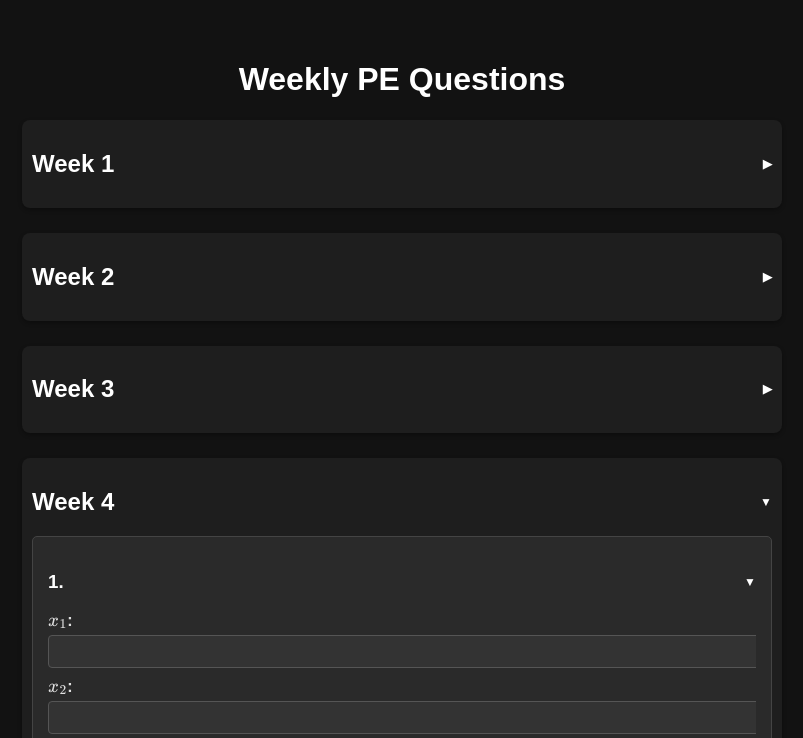
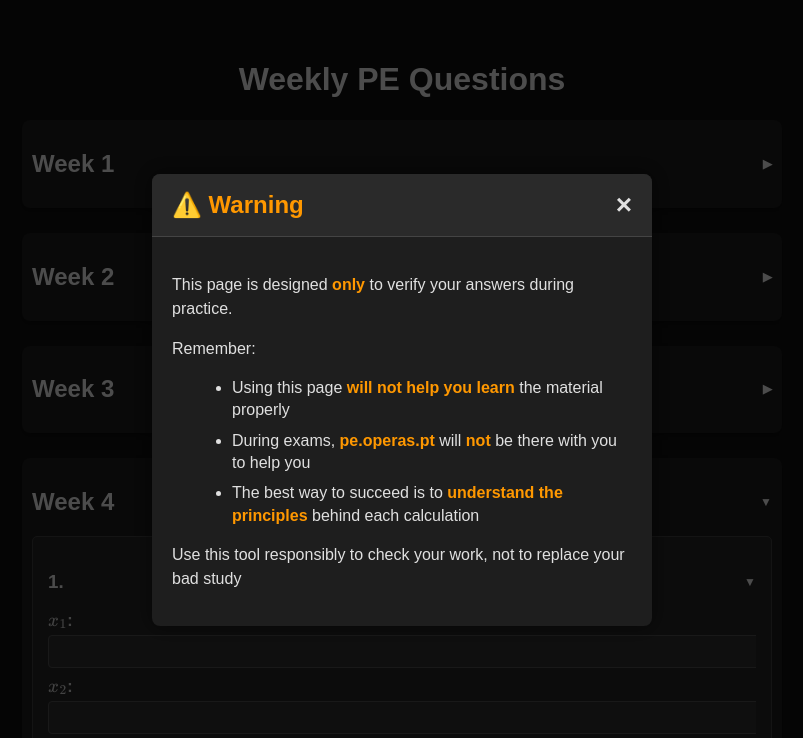
Before and after one commit to oPeras1/Weekly-PE, a plain HTML site: page index.html in a window 1280 px wide. Shown: the top 738 px of the page, without its empty margins (238-1041 px from the left). Drawn offline with nearby package versions, Linux system fonts and the light colour scheme; some packages are replaced by stand-ins of ours.

Commit message:
warning: warning because I am a good person

```diff
--- a/index.html
+++ b/index.html
@@ -181,9 +181,113 @@
             color: #fff;
             font-family: monospace;
         }
+        .disclaimer-overlay {
+            position: fixed;
+            top: 0;
+            left: 0;
+            width: 100%;
+            height: 100%;
+            background-color: rgba(0, 0, 0, 0.7);
+            display: flex;
+            justify-content: center;
+            align-items: center;
+            z-index: 1000;
+            opacity: 0;
+            visibility: hidden;
+            transition: opacity 0.3s ease, visibility 0.3s ease;
+        }
+
+        .disclaimer-overlay.show {
+            opacity: 1;
+            visibility: visible;
+        }
+
+        .disclaimer-content {
+            background-color: #1e1e1e;
+            width: 90%;
+            max-width: 500px;
+            border-radius: 8px;
+            box-shadow: 0 0 20px rgba(0, 0, 0, 0.5);
+            transform: translateY(-20px);
+            transition: transform 0.4s ease;
+            overflow: hidden;
+        }
+
+        .disclaimer-overlay.show .disclaimer-content {
+            transform: translateY(0);
+        }
+
+        .disclaimer-header {
+            display: flex;
+            justify-content: space-between;
+            align-items: center;
+            padding: 15px 20px;
+            background-color: #2a2a2a;
+            border-bottom: 1px solid #444;
+        }
+
+        .disclaimer-header h2 {
+            margin: 0;
+            color: #ff9800;
+            font-size: 1.5rem;
+            text-align: left;
+        }
+
+        .close-btn {
+            font-size: 28px;
+            font-weight: bold;
+            color: #e0e0e0;
+            cursor: pointer;
+            transition: color 0.2s ease;
+        }
+
+        .close-btn:hover {
+            color: #ff9800;
+        }
+
+        .disclaimer-body {
+            padding: 20px;
+        }
+
+        .disclaimer-body p {
+            margin-bottom: 15px;
+            line-height: 1.5;
+        }
+
+        .disclaimer-body ul {
+            margin-left: 20px;
+            margin-bottom: 15px;
+        }
+
+        .disclaimer-body li {
+            margin-bottom: 8px;
+            line-height: 1.4;
+        }
+
+        .disclaimer-body strong {
+            color: #ff9800;
+        }
     </style>
 </head>
 <body>
+    <div id="disclaimer-popup" class="disclaimer-overlay">
+        <div class="disclaimer-content">
+            <div class="disclaimer-header">
+                <h2>⚠️ Warning</h2>
+                <span class="close-btn">&times;</span>
+            </div>
+            <div class="disclaimer-body">
+                <p>This page is designed <strong>only</strong> to verify your answers during practice.</p>
+                <p>Remember:</p>
+                <ul>
+                    <li>Using this page <strong>will not help you learn</strong> the material properly</li>
+                    <li>During exams, <strong>pe.operas.pt</strong> will <strong>not</strong> be there with you to help you</li>
+                    <li>The best way to succeed is to <strong>understand the principles</strong> behind each calculation</li>
+                </ul>
+                <p>Use this tool responsibly to check your work, not to replace your bad study</p>
+            </div>
+        </div>
+    </div>
     <div class="footer">
         <i class="fab fa-github github-icon"></i>
         Made with ❤️ by <a href="https://github.com/oPeras1" target="_blank">oPeras1</a>
@@ -1101,6 +1205,32 @@
 
             document.addEventListener('DOMContentLoaded', function() {
                 generateForm();
+
+                // Show disclaimer popup when page loads
+                const disclaimerPopup = document.getElementById('disclaimer-popup');
+
+                // Check if the user has seen the disclaimer before
+                if (!localStorage.getItem('disclaimerSeen')) {
+                    setTimeout(() => {
+                        disclaimerPopup.classList.add('show');
+                    }, 500);
+                }
+
+                // Close popup when clicking the X
+                const closeBtn = document.querySelector('.close-btn');
+                closeBtn.addEventListener('click', function() {
+                    disclaimerPopup.classList.remove('show');
+                    // Save to localStorage that user has seen the disclaimer
+                    localStorage.setItem('disclaimerSeen', 'true');
+                });
+
+                // Also close when clicking outside the popup
+                disclaimerPopup.addEventListener('click', function(e) {
+                    if (e.target === disclaimerPopup) {
+                        disclaimerPopup.classList.remove('show');
+                        localStorage.setItem('disclaimerSeen', 'true');
+                    }
+                });
             });
         </script>
     </div>
```
